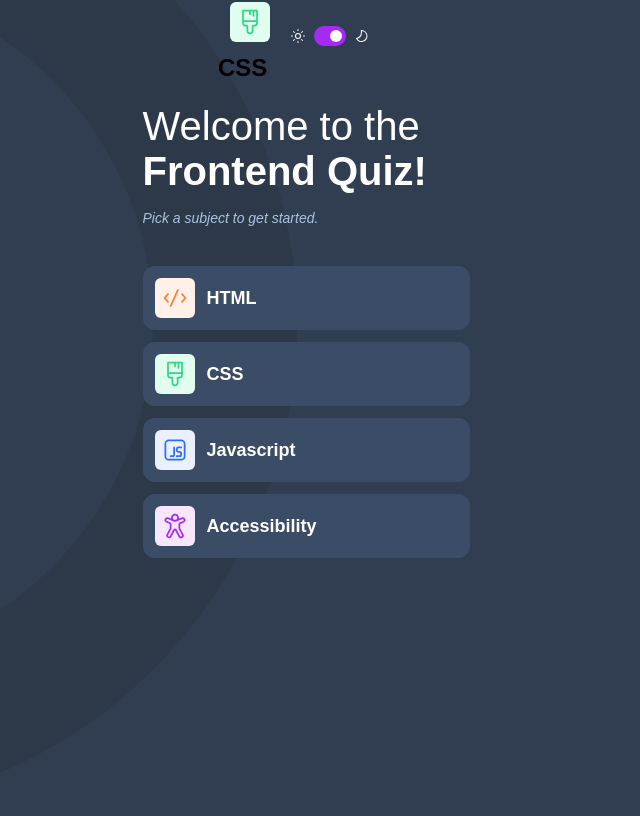
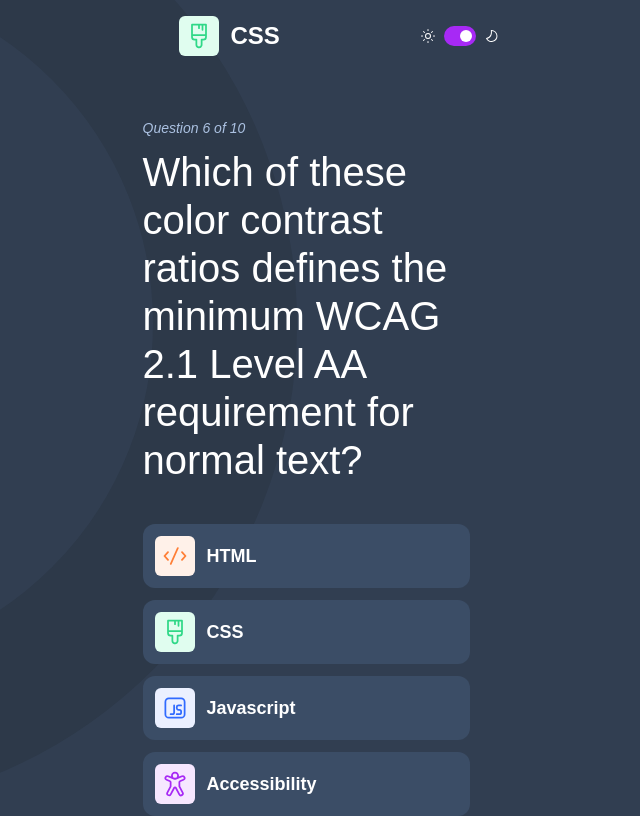
Before and after one commit to ephraimdjeket/Frontend-Quiz-app, a plain HTML site: page quiz.html in a window 768 px wide. Shown: the whole page, without its empty margins (78-718 px from the left). Drawn offline with Linux system fonts and the light colour scheme.

Commit message:
Have to redo this project...

```diff
--- a/css/desktop.css
+++ b/css/desktop.css
@@ -65,4 +65,25 @@
     height: 96px;
     border-radius: 24px;
   }
+
+  /* Quiz header styling */
+
+.switch-wrapper {
+  display: flex;
+  align-items: center;
+  gap: 8px;
 }
+
+.subject-title {
+  display: flex;
+  justify-content: center;
+  align-items: center;
+}
+
+.toggle-wrapper-quiz {
+  display: flex;
+  justify-content: center;
+  gap: 920px;
+}
+
+}
--- a/css/global.css
+++ b/css/global.css
@@ -40,12 +40,17 @@ main {
   align-items: center;
 }
 
+h2 {
+  color: white;
+}
+
+
 /* Header toggle */
 
 .light-dark-toggle {
   display: flex;
   flex-direction: row;
-  justify-content: center;
+  justify-content: flex-end;
   align-items: center;
   width: 100%;
 }
@@ -150,3 +155,37 @@ main {
 .subject > h2 {
   color: var(--White);
 }
+
+/* Quiz header styling */
+
+.switch-wrapper {
+  display: flex;
+  align-items: center;
+  gap: 8px;
+}
+
+.subject-title {
+  display: flex;
+  justify-content: center;
+  align-items: center;
+}
+
+/* Quiz header styling */
+
+.light-dark-toggle-quiz {
+  display: flex;
+  justify-content: center;
+}
+
+.toggle-wrapper-quiz {
+  display: flex;
+  justify-content: space-around;
+  height: 220px;
+}
+
+
+.subjecth2 {
+  color: white;
+  font-size: 1.75rem;
+  padding-left: 1.5rem;
+}
--- a/css/mobile.css
+++ b/css/mobile.css
@@ -82,4 +82,42 @@
   .subject > h2 {
     font-size: 1.125rem;
   }
+
+  /* Quiz header styling */
+
+  .toggle-wrapper-quiz {
+    gap: 140px;
+    height: 72px;
+  }
+
+  .subjecth2 {
+    font-size: 1.125rem;
+    padding-left: 1rem;
+  }
+
+  /* Quiz header styling */
+
+  .quiz-p {
+    padding-bottom: 0.75rem;
+  }
+
+  .quiz-h1 {
+    line-height: 1.2;
+    font-size: 1.25rem;
+  }
+
+  .frontend-head-quiz {
+    color: white;
+  }
+
+  .toggle-wrapper-quiz,
+  .frontend-wrapper-quiz {
+    max-width: 327px;
+    padding: 0rem 1.5rem;
+  }
+
+
+
+
+
 }
--- a/css/tablet.css
+++ b/css/tablet.css
@@ -60,5 +60,14 @@
     border-radius: 24px;
   }
 
+  /* Quiz header styling */
 
+  .toggle-wrapper-quiz {
+    gap: 420px;
+  }
+
+  .subjecth2 {
+    font-size: 1.75rem;
+    padding-left: 1.5rem;
+  }
 }
--- a/handler/lightdark.js
+++ b/handler/lightdark.js
@@ -1,11 +1,13 @@
 // Select elements
 const lightDarkSwitch = document.querySelector(".purple-slider");
 const mainHeadline = document.querySelector(".frontend-head");
+const mainHeadlineQuiz = document.querySelector(".frontend-head-quiz");
 const smallHeadline = document.querySelector(".small-text");
 const sunIcon = document.getElementById("sun");
 const moonIcon = document.getElementById("moon");
 const subjectBoxes = document.querySelectorAll(".subject");
 const h2Elements = document.querySelectorAll(".h2-title");
+const subjectTitle = document.querySelector(".subjecth2");
 
 
 export function lightDarkToggle() {
@@ -15,6 +17,7 @@ export function lightDarkToggle() {
         document.body.style.backgroundColor = "#313E51";
         lightDarkSwitch.style.justifyContent = "flex-end";
         mainHeadline.style.color = "#FFFF";
+        mainHeadlineQuiz.style.color = "#FFFF";
         smallHeadline.style.color = "#ABC1E1";
         h2Elements.forEach((h2) => {
             h2.style.color = "#FFFF";
@@ -36,6 +39,7 @@ export function lightDarkToggle() {
         document.body.style.backgroundColor = "#f4f6fa";
         lightDarkSwitch.style.justifyContent = "flex-start";
         mainHeadline.style.color = "#313e51";
+        mainHeadlineQuiz.style.color = "#313e51";
         smallHeadline.style.color = "#626c7f";
         h2Elements.forEach((h2) => {
             h2.style.color = "#313E51";
--- a/quiz.html
+++ b/quiz.html
@@ -18,24 +18,26 @@
 </head>
 
 <body>
-  <header class="light-dark-toggle">
-      <div class="toggle-wrapper toggle-wrapper-quiz">
+  <header class="light-dark-toggle-quiz">
+      <div class="toggle-wrapper-quiz">
           <div class="subject-title">
               <img class="icon-wrapper css" src="/assets/images/icon-css.svg" alt="Css icon">
               <h2 class="h2-title">CSS</h2>
             </div>
+            <div class="switch-wrapper">
       <img class="icons" id="sun" src="/assets/images/icon-sun-light.svg" alt="moon icon light version">
       <div class="purple-slider">
         <div class="slider-switch-white"></div>
       </div>
       <img class="icons" id="moon" src="/assets/images/icon-moon-light.svg" alt="moon icon light version">
     </div>
+</div>
   </header>
   <main>
     <section class="frontend-wrapper">
       <section class="frontend-head">
-        <h1>Welcome to the <span class="h1-special">Frontend Quiz!</span></h1>
-        <p class="small-text"><em>Pick a subject to get started.</em></p>
+          <p class="small-text quiz-p"><em>Question 6 of 10</em></p>
+        <h1 class="quiz-h1">Which of these color contrast ratios defines the minimum WCAG 2.1 Level AA requirement for normal text?</h1>
       </section>
     </section>
     <section class="frontend-subjects">
```
